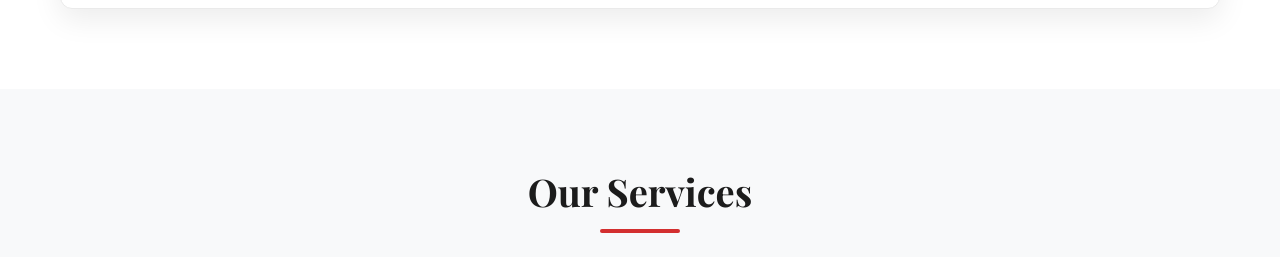
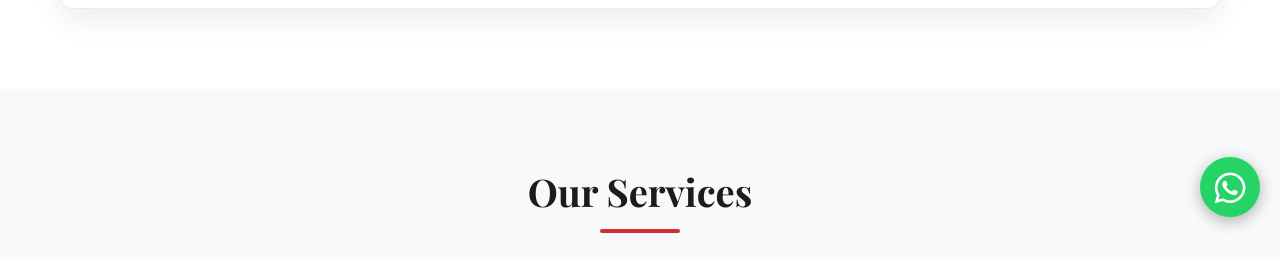
Before and after one commit to URJI4455/www.jafedecore.com, a website: page index.html in a window 1280 px wide. Shown: the part 543-800 px from the top of the page. Drawn offline with nearby package versions, Linux system fonts and the light colour scheme.

Commit message:
Urjii Ab Frontend

```diff
--- a/style.css
+++ b/style.css
@@ -299,3 +299,28 @@ header { background-color: var(--bg-dark); box-shadow: 0 4px 15px rgba(0, 0, 0,
 .error-box { background-color: #ffebee; color: #c62828; padding: 12px; border-radius: 5px;   text-align: center;  margin-bottom: 20px;   border: 1px solid #ffcdd2;   font-size: 14px;   font-weight: 500;
     display: none; /* Hidden by default */  animation: fadeIn 0.3s ease-in-out;
 }
+
+
+/* Floating WhatsApp Button */
+.whatsapp-float {
+    position: fixed;
+    width: 60px;
+    height: 60px;
+    bottom: 40px;
+    right: 20px;
+    background-color: #25d366;
+    color: #FFF;
+    border-radius: 50px;
+    text-align: center;
+    font-size: 35px;
+    box-shadow: 0px 4px 15px rgba(0, 0, 0, 0.3);
+    z-index: 1000;
+    transition: transform 0.3s ease;
+    display: flex;
+    align-items: center;
+    justify-content: center;
+}
+.whatsapp-float:hover {
+    transform: scale(1.1);
+    color: #FFF;
+}
```
